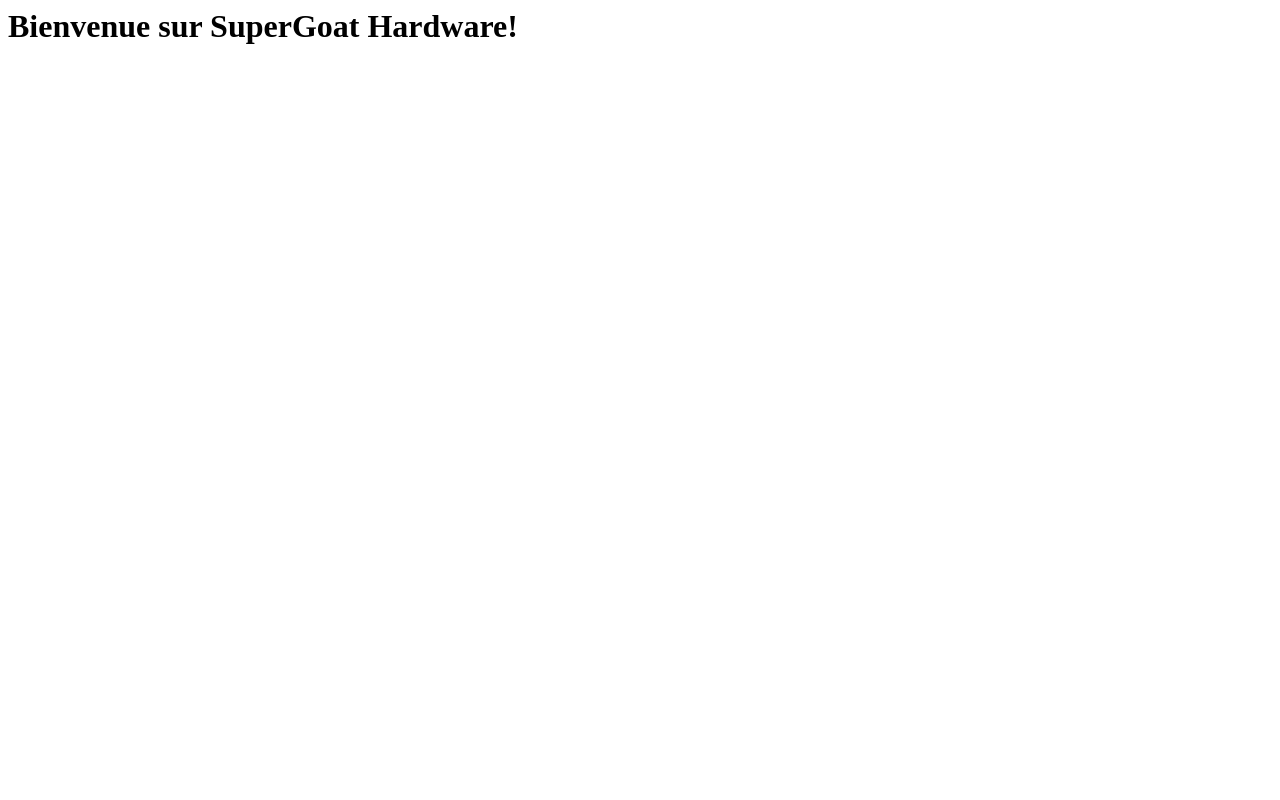
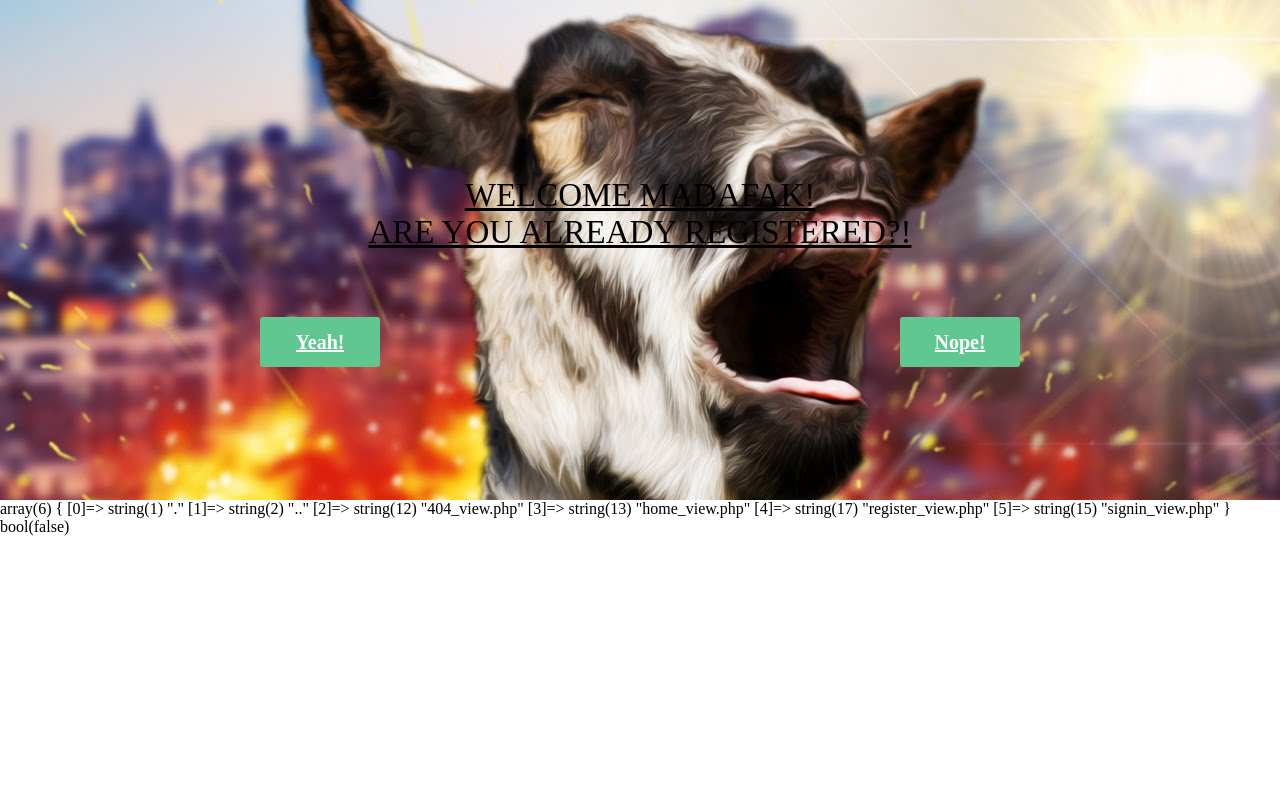
Before and after one commit to VVincent87/SQL_Project, a PHP site: page /signin/view/home_view.php in a window 1280 px wide. Run offline with PHP 8.4, Linux system fonts and the light colour scheme.

Commit message:
CSS home

```diff
--- a/layout/footer.php
+++ b/layout/footer.php
@@ -35,7 +35,7 @@
             <a href="#">Contact</a>
         </p>
 
-        <p>Company Name &copy; 2015</p>
+        <p>Vic&Jojo &copy; 2077</p>
     </div>
 
 </footer>
--- a/layout/header.php
+++ b/layout/header.php
@@ -17,7 +17,11 @@
 
 <body>
       <nav class="navbar">
-          <div class="navbar-title">SuperGoat Hardware</div>
+          <div class="navbar-title">
+
+              <img src=https://marketplace-images-production.s3-us-west-2.amazonaws.com/vault/items/preview-55685fd5-1298-426f-a816-7eaa0a141f37-1180x660-f4NKq.jpg alt="SGlogo" width="150">
+
+          </div>
           <div class="navbar-links">
             <ul>
                  <li><a href="/">Home</a></li>
--- a/public/css/main.css
+++ b/public/css/main.css
@@ -15,10 +15,15 @@
     color: white;
 }
 
-.navbar-title {
+.navbar-title  {
     font-size: 1.5rem;
     margin: 1.5rem;
+    width: auto;
+
+
+
 }
+
 
 .navbar-links ul {
     margin: 0;
@@ -37,6 +42,70 @@
     display: block;
 }
 
+/*Home*/
+
+#main-image{
+  background: url ('https://marketplace-images-production.s3-us-west-2.amazonaws.com/vault/items/preview-55685fd5-1298-426f-a816-7eaa0a141f37-1180x660-f4NKq.jpg ');
+  height: 500px;
+
+}
+
+#main-image h2
+{
+	font-weight: normal;
+	text-transform: uppercase;
+	text-align: center;
+	padding: 150px 0 46px 0;
+	margin-bottom: 20px;
+}
+
+
+.button-1
+{
+	display: block;
+	width: 120px;
+	height:50px;
+	background: #61c791;
+	font-size: 20px;
+	color: #fff;
+	margin: 0 auto;
+	line-height: 50px;
+	text-align: center;
+	border-radius: 3px;
+}
+
+.button-1:hover
+{
+	background: rgb(37, 53, 37);
+}
+
+
+.button-2
+{
+	display: block;
+	width: 120px;
+	height:50px;
+	background: #61c791;
+	font-size: 20px;
+	color: #fff;
+	margin: 0 auto;
+	line-height: 50px;
+	text-align: center;
+	border-radius: 3px;
+}
+
+.button-2:hover
+{
+	background: rgb(37, 53, 37);
+}
+
+.container_buttons{
+  display: flex;
+  flex-direction: row;
+  justify-content: space-around;
+
+}
+
 
 
 form {
@@ -48,21 +117,18 @@
     border-radius: 0ox 0px 10px 10px;
 }
 
-@import url(https://fonts.googleapis.com/css?family=Roboto:400,500,300,700);
 
-* {
-  font-family: Roboto;
-}
 
 section {
   width: 100%;
   display: inline-block;
-  background: #ccc;
   height: 60vh;
   text-align: center;
   font-size: 22px;
   font-weight: 700;
   text-decoration: underline;
+  background: url('../image/goatfire.jpg');
+  height: 500px;
 }
 
 .footer-distributed {
--- a/public/css/styles.css
+++ b/public/css/styles.css
@@ -19,6 +19,7 @@
     font-size: 1.5rem;
     margin: 0.5rem;
 }
+
 
 .navbar-links ul {
     margin: 0;
@@ -43,3 +44,11 @@
 .navbar-links li:hover {
     background-color: #555;
 }
+
+
+
+#main-image{
+    background: url ('SQL_Project/public/image/goatfire.jpg');
+    height: 500px;
+
+}
--- a/view/home_view.php
+++ b/view/home_view.php
@@ -1,5 +1,27 @@
-<div class="welcome">
+<!DOCTYPE html>
+<html lang="en">
+<head>
+    <meta charset="UTF-8">
+    <meta name="viewport" content="width=device-width, initial-scale=1.0">
+    <link href="https://fonts.googleapis.com/css?family=Crete+Round"
+    rel="stylesheet">
+    <link rel="stylesheet" href="SQL_Project\public\css\styles.css">
+    <link rel="stylesheet" type="text/css" href="SQL_Project/public/css/main.css">
+    <script src="SQL_Project/public/js/main.js" type="text/javascript"></script>
+    <title>SuperHomepage</title>
+</head>
+<body>
 
-    <h1>Bienvenue sur SuperGoat Hardware!</h1>
+			<section id="main-image">
+                <h2>Welcome Madafak! <br><strong></strong>Are you already registered?! </h2>
+                    <div class="container_buttons"><a href="http://localhost/signin" class="button-1">Yeah!</a>
+                        <a href="http://localhost/register" class="button-2">Nope!</a>
+                    </div>
+			</section>
+</body>
+</html>
 
-</div>
+<?php
+var_dump(scandir('./')) ;
+var_dump(scandir('./image')) ;
+?>
--- a/view/register_view.php
+++ b/view/register_view.php
@@ -3,6 +3,8 @@
 <head>
     <meta charset="UTF-8">
     <meta name="viewport" content="width=device-width, initial-scale=1.0">
+    <link href="https://fonts.googleapis.com/css?family=Crete+Round"
+	rel="stylesheet">
     <link rel="stylesheet" type="text/css" href="SQL_Project\public\css\styles.css">
     <link rel="stylesheet" type="text/css" href="SQL_Project/public/css/main.css">
     <title>Document</title>
```
Also changed, not shown: public/image/Supergoat.jpg (added), public/image/goatfire.jpg (added).
